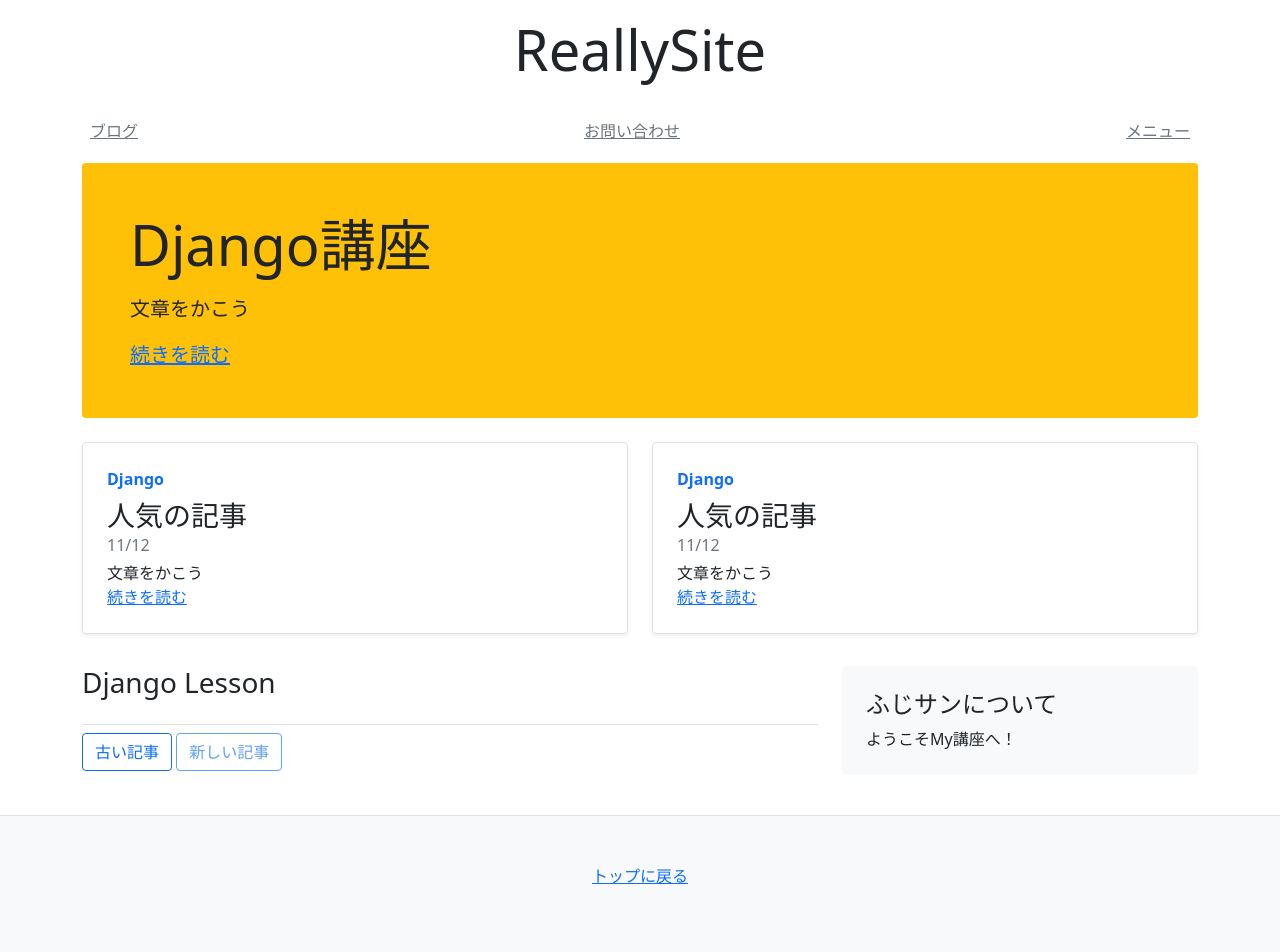
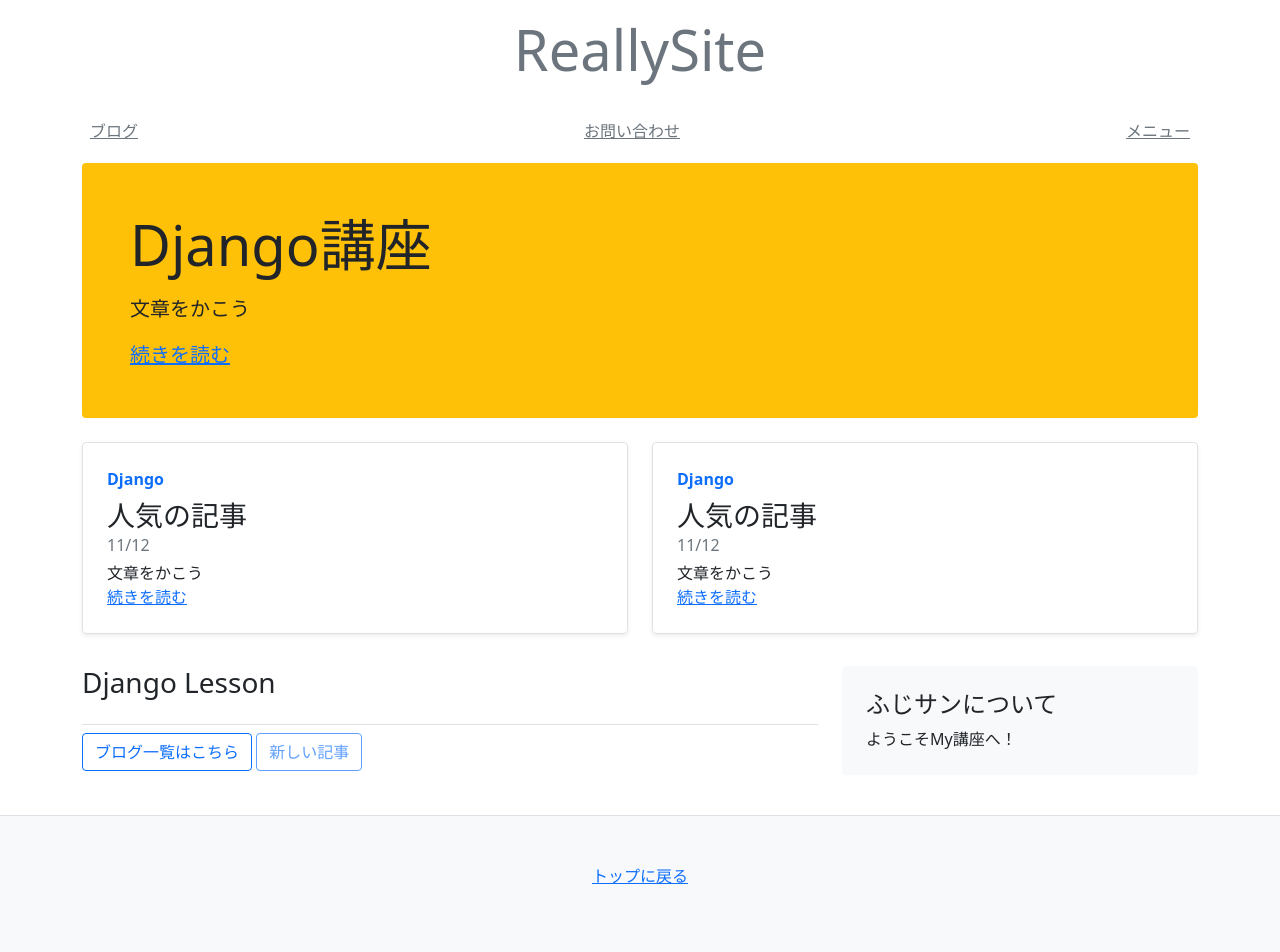
Before and after one commit to Musty-string3/Udemy-django-ReallySite, a Django app: template templates/mysite/index.html in a window 1280 px wide. Run offline with Django 3.2, Linux system fonts and the light colour scheme; the template is opened without the code that fills it, so the values that code supplies are empty.

Commit message:
htmlの修正と部分テンプレート化

```diff
--- a/templates/mysite/index.html
+++ b/templates/mysite/index.html
@@ -1,6 +1,9 @@
 {% extends "mysite/base.html" %}
 
 {% block content %}
+
+{% comment %} URLの書き方を省略して使える {% endcomment %}
+{% url 'blog:index' as blog_index %}
 
 <div class="container">
     <div class="p-4 p-md-5 mb-4 rounded bg-warning">
@@ -57,18 +60,12 @@
                 <hr>
             {% endfor %}
             <nav class="blog-pagination">
-                <a class="btn btn-outline-primary" href="#">古い記事</a>
+                <a class="btn btn-outline-primary" href="{{ blog_index }}">ブログ一覧はこちら</a>
                 <a class="btn btn-outline-primary disabled" href="#">新しい記事</a>
             </nav>
         </div>
-        <aside class="col-md-4">
-            <div class="p-4 mb-3 bg-light rounded">
-                <h4 class="font-italic">
-                    ふじサンについて
-                </h4>
-                <p class="mb-0">ようこそMy講座へ！</p>
-            </div>
-        </aside>
+        {% comment %} サイドバー {% endcomment %}
+        {% include "mysite/snippets/sideber.html" %}
     </div>
 </main>
 
--- a/templates/mysite/snippets/header.html
+++ b/templates/mysite/snippets/header.html
@@ -2,7 +2,9 @@
     <header class="py-3">
         <div class="row flex-nowarp justify-content-center align-items-center">
             <div class="col-4 text-center">
-                <h1 class="display-4 font-italic">ReallySite</h1>
+                <h1 class="display-4 font-italic">
+                    <a href="/" class="text-decoration-none text-secondary">ReallySite</a>
+                </h1>
             </div>
         </div>
     </header>
--- /dev/null
+++ b/templates/mysite/snippets/sideber.html
@@ -0,0 +1,8 @@
+<aside class="col-md-4">
+    <div class="p-4 mb-3 bg-light rounded">
+        <h4 class="font-italic">
+            ふじサンについて
+        </h4>
+        <p class="mb-0">ようこそMy講座へ！</p>
+    </div>
+</aside>
```
Also changed, not shown: templates/blog/blogs.html (+4 -25 lines), templates/mysite/snippets/pagination.html (added, +16 -0 lines).
